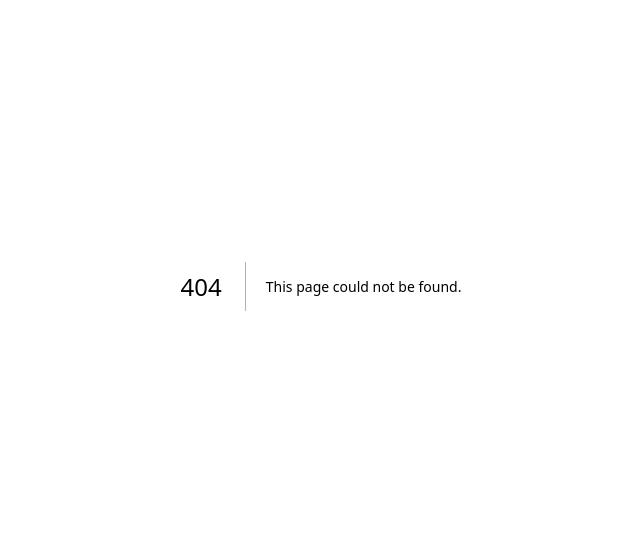
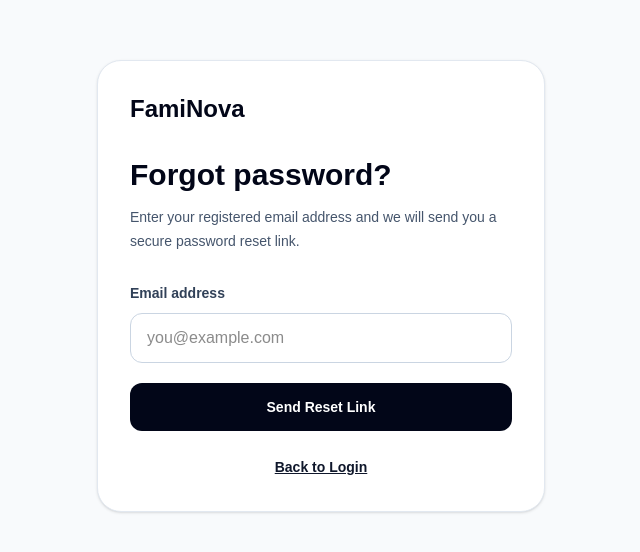
Before and after one commit to shivashakthigroups/faminova-website, a Next.js app: page /forgot-password in a window 1280 px wide. Before the commit this address had no page. Shown: the part 114-666 px from the top of the page, without its empty margins (319-959 px from the left). Built offline with nearby package versions, Linux system fonts and the light colour scheme; no server answers.

Commit message:
Final launch cleanup

```diff
--- /dev/null
+++ b/app/forgot-password/page.tsx
@@ -0,0 +1,128 @@
+"use client";
+
+import { FormEvent, useState } from "react";
+import Link from "next/link";
+import { supabase } from "../../lib/supabase";
+
+export default function ForgotPasswordPage() {
+  const [email, setEmail] = useState("");
+  const [loading, setLoading] = useState(false);
+  const [message, setMessage] = useState("");
+  const [error, setError] = useState("");
+
+  async function handleSubmit(e: FormEvent) {
+    e.preventDefault();
+
+    setLoading(true);
+    setMessage("");
+    setError("");
+
+    const redirectTo =
+      window.location.hostname === "localhost"
+        ? "http://localhost:3000/reset-password"
+        : "https://faminova.in/reset-password";
+
+    const { error } =
+      await supabase.auth.resetPasswordForEmail(
+        email.trim(),
+        {
+          redirectTo,
+        }
+      );
+
+    setLoading(false);
+
+    if (error) {
+      console.error("Password reset error:", error);
+
+      setError(
+        "Unable to send the password reset email. Please try again."
+      );
+
+      return;
+    }
+
+    // Don't reveal whether an account exists for an email.
+    setMessage(
+      "If an account exists for this email address, a password reset link has been sent."
+    );
+  }
+
+  return (
+    <main className="flex min-h-screen items-center justify-center bg-slate-50 px-5 py-12">
+      <div className="w-full max-w-md rounded-3xl border border-slate-200 bg-white p-8 shadow-sm">
+        <Link
+          href="/"
+          className="text-2xl font-bold text-slate-950"
+        >
+          FamiNova
+        </Link>
+
+        <h1 className="mt-8 text-3xl font-bold text-slate-950">
+          Forgot password?
+        </h1>
+
+        <p className="mt-3 text-sm leading-6 text-slate-600">
+          Enter your registered email address and we will
+          send you a secure password reset link.
+        </p>
+
+        {message && (
+          <div className="mt-6 rounded-2xl border border-emerald-200 bg-emerald-50 p-4 text-sm leading-6 text-emerald-800">
+            {message}
+          </div>
+        )}
+
+        {error && (
+          <div className="mt-6 rounded-2xl border border-red-200 bg-red-50 p-4 text-sm leading-6 text-red-700">
+            {error}
+          </div>
+        )}
+
+        <form
+          onSubmit={handleSubmit}
+          className="mt-7 space-y-5"
+        >
+          <div>
+            <label
+              htmlFor="email"
+              className="text-sm font-semibold text-slate-700"
+            >
+              Email address
+            </label>
+
+            <input
+              id="email"
+              type="email"
+              required
+              autoComplete="email"
+              value={email}
+              onChange={(e) => setEmail(e.target.value)}
+              placeholder="you@example.com"
+              className="mt-2 w-full rounded-xl border border-slate-300 px-4 py-3 outline-none focus:border-slate-950"
+            />
+          </div>
+
+          <button
+            type="submit"
+            disabled={loading}
+            className="w-full rounded-xl bg-slate-950 px-5 py-3.5 text-sm font-bold text-white disabled:cursor-not-allowed disabled:opacity-60"
+          >
+            {loading
+              ? "Sending..."
+              : "Send Reset Link"}
+          </button>
+        </form>
+
+        <div className="mt-6 text-center">
+          <Link
+            href="/login"
+            className="text-sm font-semibold text-slate-900 underline"
+          >
+            Back to Login
+          </Link>
+        </div>
+      </div>
+    </main>
+  );
+}
--- a/app/login/page.tsx
+++ b/app/login/page.tsx
@@ -133,3 +133,11 @@
     </main>
   );
 }
+<div className="text-right">
+  <Link
+    href="/forgot-password"
+    className="text-sm font-semibold text-slate-700 hover:text-slate-950"
+  >
+    Forgot Password?
+  </Link>
+</div>
--- /dev/null
+++ b/app/reset-password/page.tsx
@@ -0,0 +1,166 @@
+"use client";
+
+import { FormEvent, useState } from "react";
+import Link from "next/link";
+import { supabase } from "../../lib/supabase";
+
+export default function ResetPasswordPage() {
+  const [password, setPassword] = useState("");
+  const [confirmPassword, setConfirmPassword] =
+    useState("");
+
+  const [loading, setLoading] = useState(false);
+  const [success, setSuccess] = useState(false);
+  const [error, setError] = useState("");
+
+  async function handleSubmit(e: FormEvent) {
+    e.preventDefault();
+
+    setError("");
+
+    if (password.length < 8) {
+      setError(
+        "Password must contain at least 8 characters."
+      );
+      return;
+    }
+
+    if (password !== confirmPassword) {
+      setError("Passwords do not match.");
+      return;
+    }
+
+    setLoading(true);
+
+    const { error } =
+      await supabase.auth.updateUser({
+        password,
+      });
+
+    setLoading(false);
+
+    if (error) {
+      console.error("Password update error:", error);
+
+      setError(
+        "Unable to update your password. The reset link may have expired. Please request a new one."
+      );
+      return;
+    }
+
+    setSuccess(true);
+  }
+
+  if (success) {
+    return (
+      <main className="flex min-h-screen items-center justify-center bg-slate-50 px-5">
+        <div className="w-full max-w-md rounded-3xl border border-slate-200 bg-white p-8 text-center shadow-sm">
+          <div className="text-5xl">
+            ✓
+          </div>
+
+          <h1 className="mt-5 text-3xl font-bold text-slate-950">
+            Password updated
+          </h1>
+
+          <p className="mt-3 text-sm leading-6 text-slate-600">
+            Your FamiNova password has been changed successfully.
+          </p>
+
+          <Link
+            href="/login"
+            className="mt-7 block rounded-xl bg-slate-950 px-5 py-3.5 text-sm font-bold text-white"
+          >
+            Login to FamiNova
+          </Link>
+        </div>
+      </main>
+    );
+  }
+
+  return (
+    <main className="flex min-h-screen items-center justify-center bg-slate-50 px-5 py-12">
+      <div className="w-full max-w-md rounded-3xl border border-slate-200 bg-white p-8 shadow-sm">
+        <Link
+          href="/"
+          className="text-2xl font-bold text-slate-950"
+        >
+          FamiNova
+        </Link>
+
+        <h1 className="mt-8 text-3xl font-bold text-slate-950">
+          Create new password
+        </h1>
+
+        <p className="mt-3 text-sm leading-6 text-slate-600">
+          Enter a new password for your FamiNova account.
+        </p>
+
+        {error && (
+          <div className="mt-6 rounded-2xl border border-red-200 bg-red-50 p-4 text-sm leading-6 text-red-700">
+            {error}
+          </div>
+        )}
+
+        <form
+          onSubmit={handleSubmit}
+          className="mt-7 space-y-5"
+        >
+          <div>
+            <label
+              htmlFor="password"
+              className="text-sm font-semibold text-slate-700"
+            >
+              New password
+            </label>
+
+            <input
+              id="password"
+              type="password"
+              required
+              minLength={8}
+              autoComplete="new-password"
+              value={password}
+              onChange={(e) =>
+                setPassword(e.target.value)
+              }
+              className="mt-2 w-full rounded-xl border border-slate-300 px-4 py-3 outline-none focus:border-slate-950"
+            />
+          </div>
+
+          <div>
+            <label
+              htmlFor="confirmPassword"
+              className="text-sm font-semibold text-slate-700"
+            >
+              Confirm new password
+            </label>
+
+            <input
+              id="confirmPassword"
+              type="password"
+              required
+              minLength={8}
+              autoComplete="new-password"
+              value={confirmPassword}
+              onChange={(e) =>
+                setConfirmPassword(e.target.value)
+              }
+              className="mt-2 w-full rounded-xl border border-slate-300 px-4 py-3 outline-none focus:border-slate-950"
+            />
+          </div>
+
+          <button
+            type="submit"
+            disabled={loading}
+            className="w-full rounded-xl bg-slate-950 px-5 py-3.5 text-sm font-bold text-white disabled:opacity-60"
+          >
+            {loading
+              ? "Updating..."
+              : "Update Password"}
+          </button>
+        </form>
+      </div>
+    </main>
+  );
+}
```
